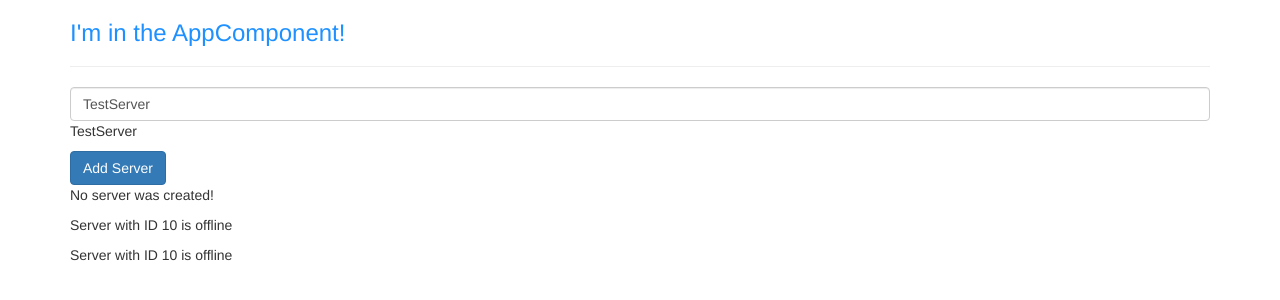
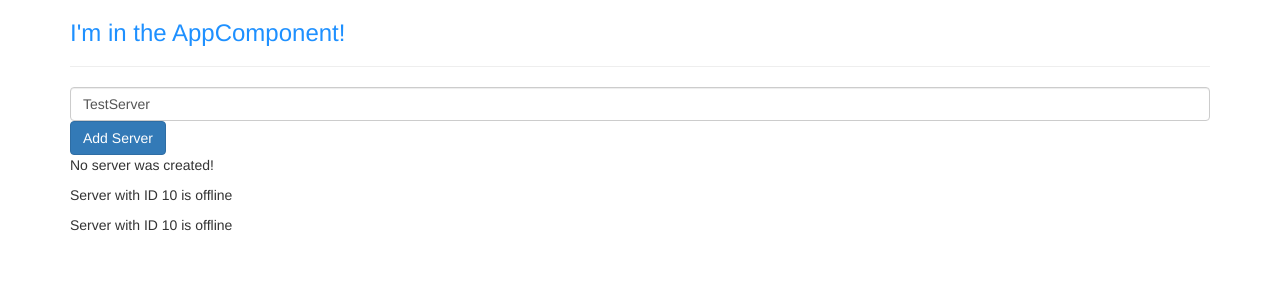
Before and after one commit to Tarkus5/bootstrap-and-angular, an Angular app: page / in a window 1280 px wide. Shown: the top 300 px of the page. Built offline with nearby package versions, Linux system fonts and the light colour scheme.

Commit message:
Combinanzione delle forme di databinding

```diff
--- a/src/app/servers/servers.component.html
+++ b/src/app/servers/servers.component.html
@@ -5,7 +5,7 @@
 <input type="text"
 class="form-control"
 [(ngModel)]="serverName">
-<p>{{ serverName }}</p>
+<!-- <p>{{ serverName }}</p> -->
 <button class="btn btn-primary"
 [disabled]="!allowNewServer"
 (click)="onCreateServer()">Add Server</button>
--- a/src/app/servers/servers.component.ts
+++ b/src/app/servers/servers.component.ts
@@ -29,7 +29,7 @@
   }
 
 onCreateServer() {
-  this.ServerCreationStatus = 'Server was created!'
+  this.ServerCreationStatus = 'Server was created! Name is ' + this.serverName;
 }
 
 onUpdateServerName(event: any){
```
